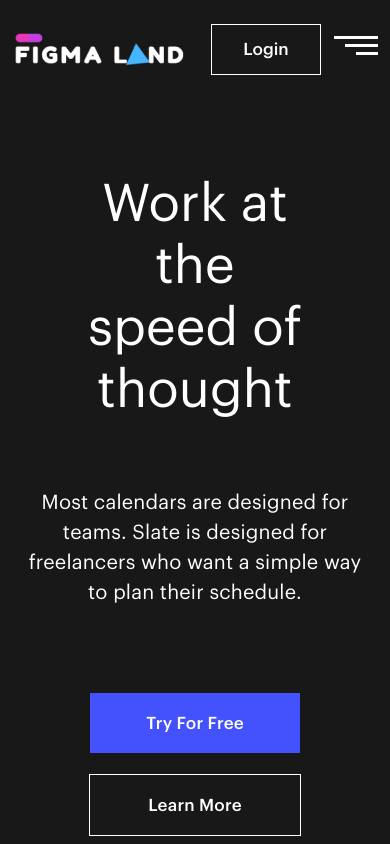
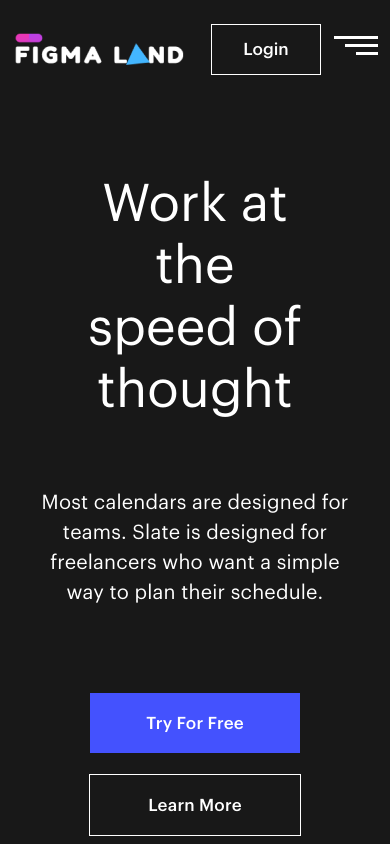
Before and after one commit to TheDa21crj/Landing-Page, a React (Create React App) app: page / in a window 390 px wide. Shown: the top 844 px of the page. Built offline with nearby package versions, Linux system fonts and the light colour scheme.

Commit message:
Update Header.css

```diff
--- a/src/Components/Css/Header.css
+++ b/src/Components/Css/Header.css
@@ -96,7 +96,7 @@
         margin-bottom: 21px;
     }
     .HeaderPDiv p {
-        width: 90%;
-        margin-left: 5%;
+        width: 80%;
+        margin-left: 10%;
     }
 }
```
